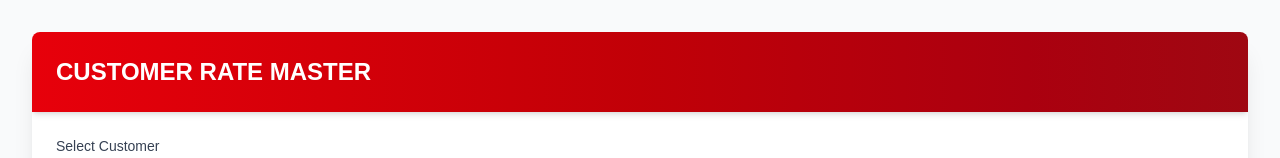
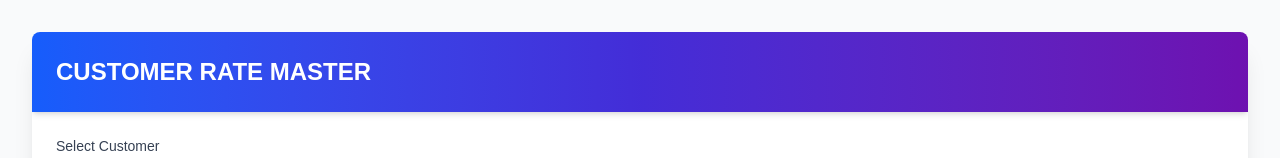
Before and after one commit to superAman07/courier-billing-app, a Next.js app: page /rate-master in a window 1280 px wide. Shown: the top 158 px of the page. Built offline with nearby package versions, Linux system fonts and the light colour scheme; no server answers; the database is empty.

Commit message:
added table's UI by sticky head and scrollable contents

```diff
--- a/components/RateMasterForm.tsx
+++ b/components/RateMasterForm.tsx
@@ -144,12 +144,12 @@ export default function RateMasterForm() {
 
     const inputStyle = "w-full p-2 cursor-pointer text-gray-600 border border-gray-300 rounded-md shadow-sm focus:ring-2 focus:ring-blue-500 focus:border-blue-500";
     const labelStyle = "block cursor-pointer text-sm font-medium text-gray-700 mb-1";
-    const buttonStyle = "px-4 py-2 text-sm font-medium text-white bg-blue-600 rounded-md hover:bg-blue-700 focus:outline-none focus:ring-2 focus:ring-offset-2 focus:ring-blue-500";
+    const buttonStyle = "px-4 py-2 text-sm font-medium text-white bg-gradient-to-r from-blue-600 via-indigo-600 to-purple-600 hover:from-blue-700 hover:via-indigo-700 hover:to-purple-700 rounded-md focus:outline-none focus:ring-2 focus:ring-offset-2 focus:ring-blue-500";
 
     return (
         <div className="bg-gray-50 min-h-screen p-4 sm:p-6 lg:p-8">
             <div className="max-w-7xl mx-auto bg-white rounded-lg shadow-xl overflow-hidden">
-                <div className="p-6 bg-gradient-to-r from-red-600 via-red-700 to-red-800 shadow-md">
+                <div className="p-6 bg-gradient-to-r from-blue-600 via-indigo-700 to-purple-800 shadow-md">
                     <h1 className="text-2xl font-bold text-white">CUSTOMER RATE MASTER</h1>
                 </div>
 
@@ -258,9 +258,9 @@ export default function RateMasterForm() {
                         {selectedCustomer ? `Rate Master Entry for ${selectedCustomer.customerName}` : 'Rate Master Entries'}
                     </h2>
                     {message && <p className="text-sm text-blue-600 mb-4">{message}</p>}
-                    <div className="overflow-x-auto">
+                    <div className="overflow-x-auto overflow-y-auto h-96">
                         <table className="min-w-full divide-y divide-gray-200">
-                            <thead className="bg-gray-50">
+                            <thead className="bg-gray-50 sticky top-0 z-10">
                                 <tr>
                                     <th className="px-3 py-2 text-left text-xs font-medium text-gray-500 uppercase">Mode</th>
                                     <th className="px-3 py-2 text-left text-xs font-medium text-gray-500 uppercase">Con. Type</th>
@@ -275,7 +275,7 @@ export default function RateMasterForm() {
                                     <th className="px-3 py-2 text-left text-xs font-medium text-gray-500 uppercase">Actions</th>
                                 </tr>
                             </thead>
-                            <tbody className="bg-white divide-y divide-gray-200">
+                            <tbody className="bg-white divide-y divide-gray-200 ">
                                 {isLoading ? (
                                     <tr><td colSpan={11} className="text-center py-4">Loading rates...</td></tr>
                                 ) : filteredRates.length > 0 ? (
```
